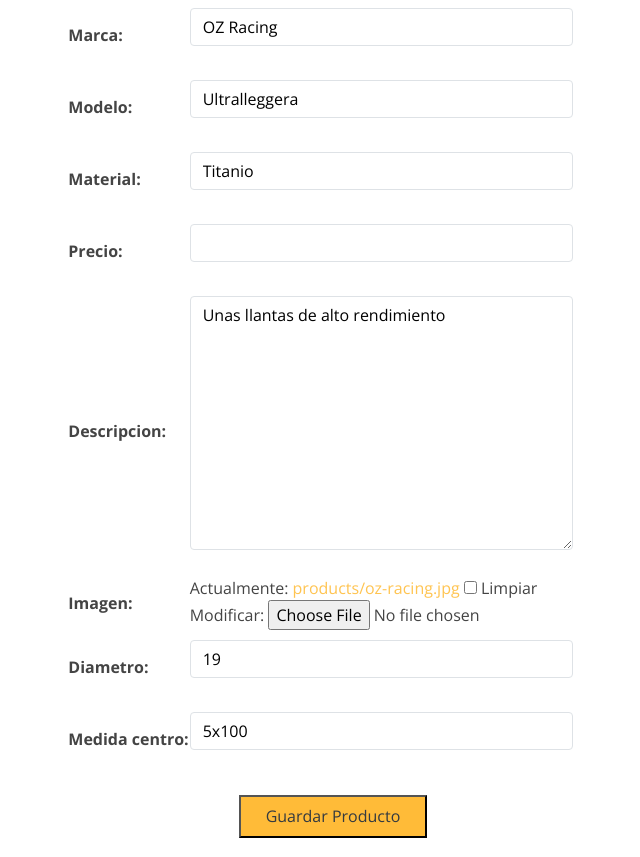
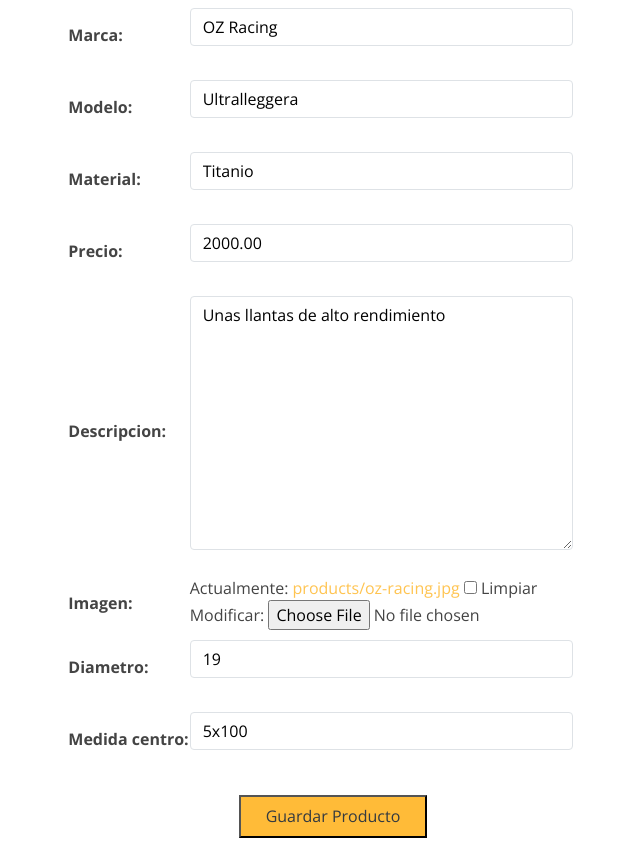
Before and after one commit to Charlyy20/ProyectoFinal_CarlosLopez_AgustinMattar, a Django app: page /products/update_llanta/3/ in a window 1280 px wide. Shown: the part 147-1004 px from the top of the page, without its empty margins (307-947 px from the left). Run offline with Django 5.2, Linux system fonts and the light colour scheme; a user stored in the database is signed in; data comes from the database, SQL or seed files in the repository; both versions use the stored data as it was after the commit; some libraries are stand-ins or nearby versions.

Commit message:
Se arreglo el Update

```diff
--- a/project/products/templates/products/update.html
+++ b/project/products/templates/products/update.html
@@ -30,13 +30,9 @@
                     <td style="padding: 10px 0px;"><strong>{{ field.label_tag }}</strong></td>
                     <td>
                         {% if field.field.widget.input_type != 'hidden' %}
-                        {% if field.field.widget.input_type == 'number' %}
-                            <input type="number" step="any" name="{{ field.name }}" value="{{ field.value|default_if_none:'' }}" class="decimal-field">
-                        {% else %}
                             {{ field }}
                         {% endif %}
-                    {% endif %}
-                        </td>
+                    </td>
                 </tr>
                 {% endfor %}
             </table>
@@ -50,7 +46,7 @@
 <script src="{% static 'core/assets/js/main.js' %}"></script>
 
 <style>
-    input[type="text"], input[type="email"], input[type="password"], textarea, .decimal-field {
+    input[type="text"], input[type="email"], input[type="password"], input[type="number"], textarea, .decimal-field {
         font-size: 1rem;
         box-shadow: none;
         border-radius: 4px;
@@ -62,7 +58,6 @@
         border: var(--bs-border-width) solid var(--bs-border-color);
         transition: border-color .15s ease-in-out, box-shadow .15s ease-in-out;
     }
-
 </style>
 
 {% endblock content %}
```
Also changed, not shown: project/db.sqlite3, project/media/products/oz-racing.jpg (added), project/products/templates/products/create.html (indentation only).
